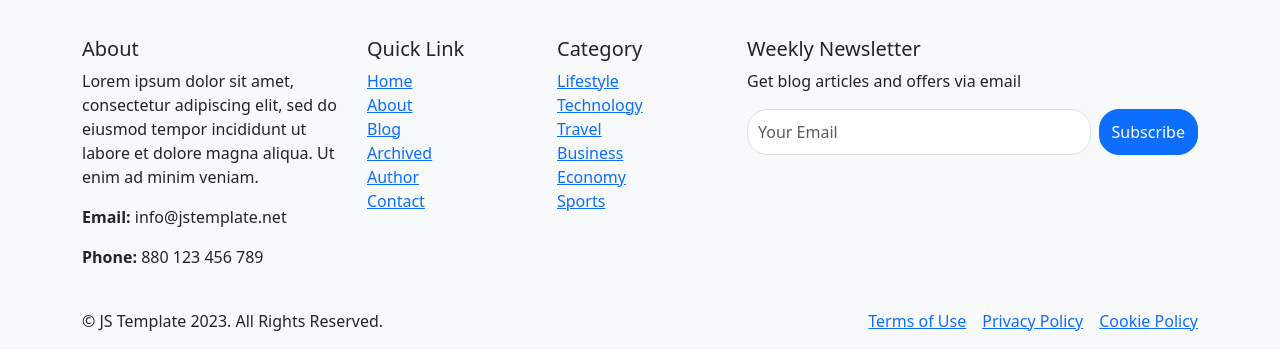
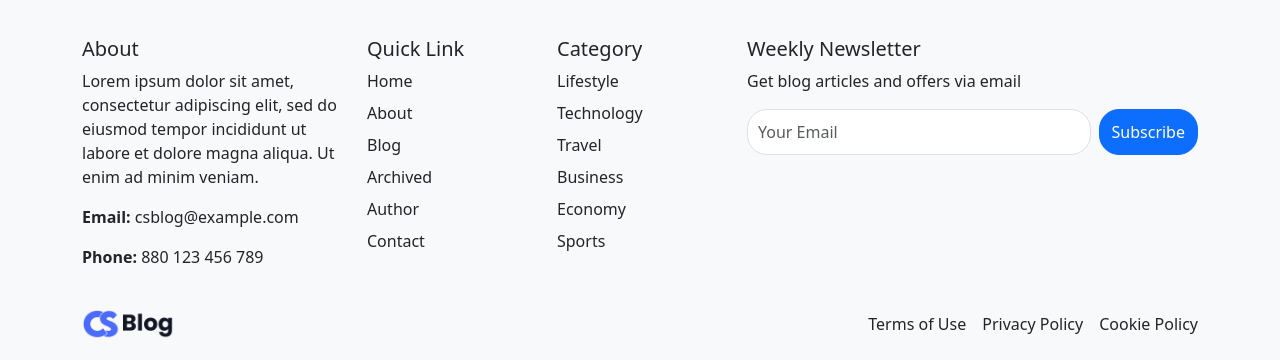
Before and after one commit to allsyalwaa/news-portal, a React (Vite) app: page / in a window 1280 px wide. Shown: the part 1183-1543 px from the top of the page. Built offline with nearby package versions, Linux system fonts and the light colour scheme.

Commit message:
Refactor Footer component to update contact information and add logo

```diff
--- a/src/components/section/Footer.jsx
+++ b/src/components/section/Footer.jsx
@@ -1,4 +1,5 @@
 import "bootstrap/dist/css/bootstrap.min.css";
+import logo from "../../assets/logo.png";
 
 export default function Footer() {
   return (
@@ -14,7 +15,7 @@ export default function Footer() {
               enim ad minim veniam.
             </p>
             <p>
-              <strong>Email:</strong> info@jstemplate.net
+              <strong>Email:</strong> csblog@example.com
             </p>
             <p>
               <strong>Phone:</strong> 880 123 456 789
@@ -26,22 +27,34 @@ export default function Footer() {
             <h5>Quick Link</h5>
             <ul className="list-unstyled">
               <li>
-                <a href="#">Home</a>
+                <a href="#" className="text-dark text-decoration-none">
+                  Home
+                </a>
               </li>
-              <li>
-                <a href="#">About</a>
+              <li className="mt-2">
+                <a href="#" className="text-dark text-decoration-none">
+                  About
+                </a>
               </li>
-              <li>
-                <a href="#">Blog</a>
+              <li className="mt-2">
+                <a href="#" className="text-dark text-decoration-none">
+                  Blog
+                </a>
               </li>
-              <li>
-                <a href="#">Archived</a>
+              <li className="mt-2">
+                <a href="#" className="text-dark text-decoration-none">
+                  Archived
+                </a>
               </li>
-              <li>
-                <a href="#">Author</a>
+              <li className="mt-2">
+                <a href="#" className="text-dark text-decoration-none">
+                  Author
+                </a>
               </li>
-              <li>
-                <a href="#">Contact</a>
+              <li className="mt-2">
+                <a href="#" className="text-dark text-decoration-none">
+                  Contact
+                </a>
               </li>
             </ul>
           </div>
@@ -51,22 +64,34 @@ export default function Footer() {
             <h5>Category</h5>
             <ul className="list-unstyled">
               <li>
-                <a href="#">Lifestyle</a>
+                <a href="#" className="text-dark text-decoration-none">
+                  Lifestyle
+                </a>
               </li>
-              <li>
-                <a href="#">Technology</a>
+              <li className="mt-2">
+                <a href="#" className="text-dark text-decoration-none">
+                  Technology
+                </a>
               </li>
-              <li>
-                <a href="#">Travel</a>
+              <li className="mt-2">
+                <a href="#" className="text-dark text-decoration-none">
+                  Travel
+                </a>
               </li>
-              <li>
-                <a href="#">Business</a>
+              <li className="mt-2">
+                <a href="#" className="text-dark text-decoration-none">
+                  Business
+                </a>
               </li>
-              <li>
-                <a href="#">Economy</a>
+              <li className="mt-2">
+                <a href="#" className="text-dark text-decoration-none">
+                  Economy
+                </a>
               </li>
-              <li>
-                <a href="#">Sports</a>
+              <li className="mt-2">
+                <a href="#" className="text-dark text-decoration-none">
+                  Sports
+                </a>
               </li>
             </ul>
           </div>
@@ -95,18 +120,20 @@ export default function Footer() {
         </div>
 
         {/* Bottom Section */}
-        <div className="row mt-4">
-          <div className="col-md-6">
-            <p>&copy; JS Template 2023. All Rights Reserved.</p>
+        <div className="row py-4 d-flex align-items-center">
+          <div className="col-md-6 d-flex align-items-center">
+            <img src={logo} alt="MetaBlog Logo" style={{ height: "30px" }} />
           </div>
-          <div className="col-md-6 text-md-end">
-            <a href="#" className="me-3">
+          <div className="col-md-6 text-md-end d-flex align-items-center justify-content-md-end">
+            <a href="#" className="me-3 text-dark text-decoration-none">
               Terms of Use
             </a>
-            <a href="#" className="me-3">
+            <a href="#" className="me-3 text-dark text-decoration-none">
               Privacy Policy
             </a>
-            <a href="#">Cookie Policy</a>
+            <a href="#" className="text-dark text-decoration-none">
+              Cookie Policy
+            </a>
           </div>
         </div>
       </div>
```
